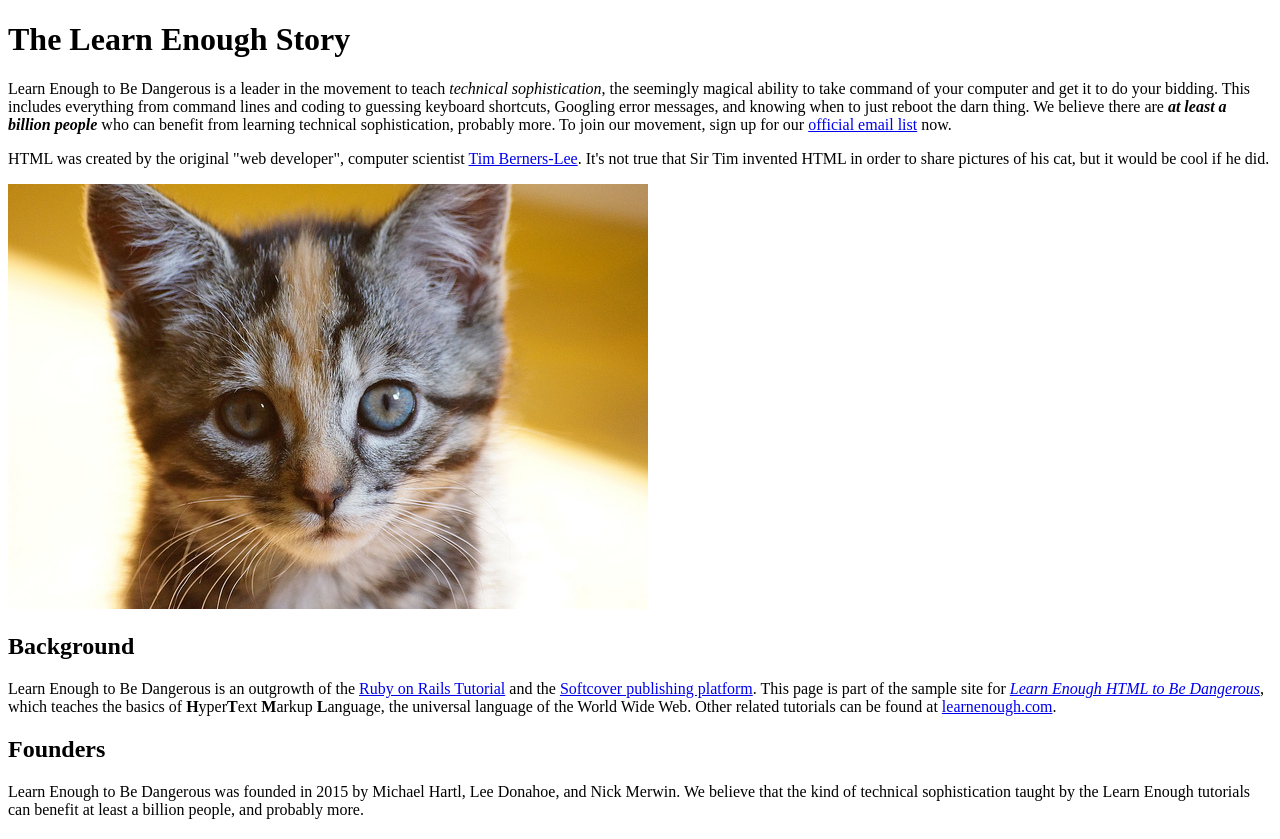
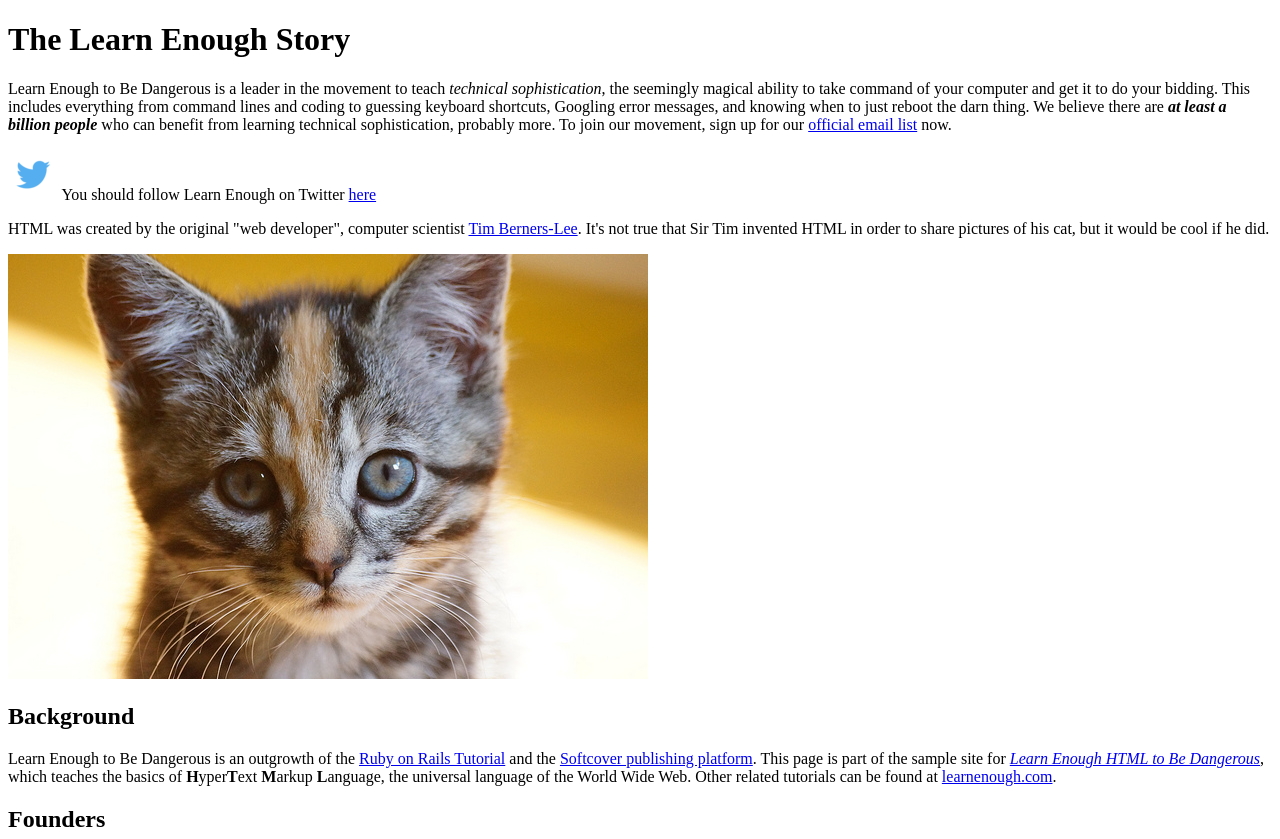
Before and after one commit to QFanatic/sample_website, a plain HTML site: page index.html in a window 1280 px wide. Shown: the top 839 px of the page. Drawn offline with Linux system fonts and the light colour scheme.

Commit message:
Add twitter logo, add twitter redirect

```diff
--- a/index.html
+++ b/index.html
@@ -9,6 +9,13 @@
     <h1>The Learn Enough Story</h1>
     <p>
       Learn Enough to Be Dangerous is a leader in the movement to teach <em>technical sophistication</em>, the seemingly magical ability to take command of your computer and get it to do your bidding. This includes everything from command lines and coding to guessing keyboard shortcuts, Googling error messages, and knowing when to just reboot the darn thing. We believe there are <strong><em>at least a billion people</em></strong> who can benefit from learning technical sophistication, probably more. To join our movement, sign up for our <a href="http://learnenough.com/email">official email list</a> now.
+    </p>
+    <p>
+      <a href="http://twitter.com/learnenough" target="_blank" style="text-decoration: none;">
+      <img src="images/small_twitter.logo.png"/>
+      </a>
+      You should follow Learn Enough on Twitter
+      <a href="http://twitter.com/learnenough" target="_blank">here</a>
     </p>
     <p>
       HTML was created by the original "web developer", computer scientist <a  href = "https://en.wikipedia.ork/wiki/Tim_Berners-Lee">Tim Berners-Lee</a>. It's not true that Sir Tim invented HTML in order to share pictures of his cat, but it would be cool if he did.
```
Also changed, not shown: images/small_twitter.logo.png (added).
